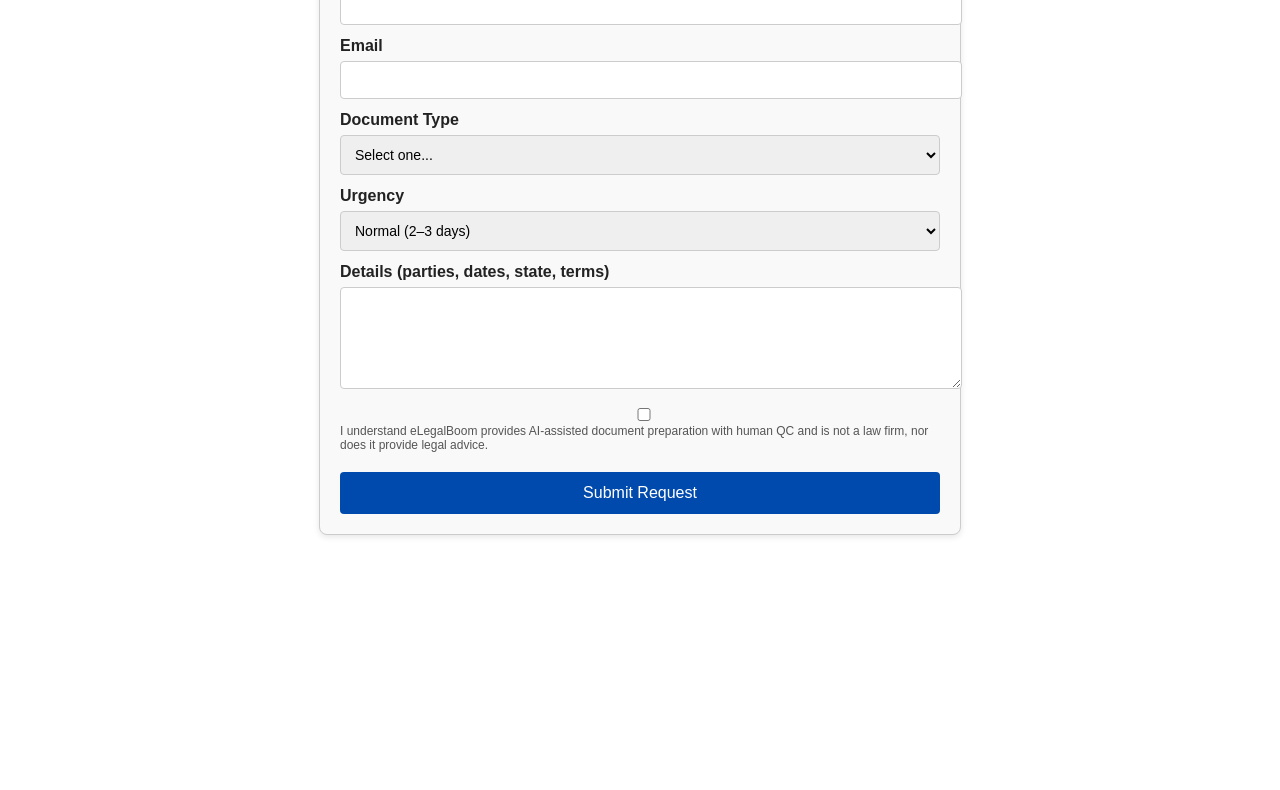
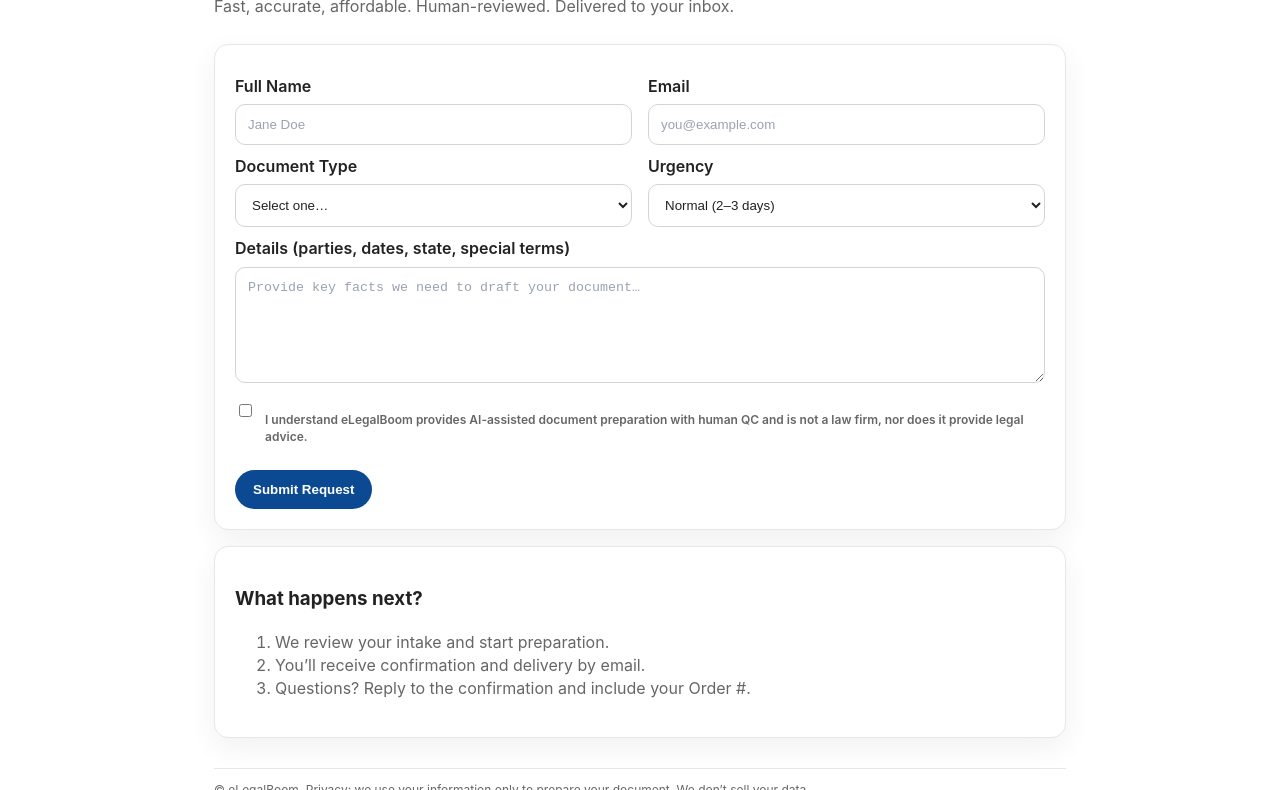
Before and after one commit to Lean4me2025/elegalboom_first_layout, a plain HTML site: page index.html in a window 1280 px wide. Shown: the part 192-982 px from the top of the page. Before the commit the page ends 800 px from the top, so only its background shows below. Drawn offline with Linux system fonts and the light colour scheme.

Commit message:
Add files via upload

```diff
--- a/index.html
+++ b/index.html
@@ -1,118 +1,167 @@
-<!DOCTYPE html>
+<!doctype html>
 <html lang="en">
 <head>
-  <meta charset="UTF-8">
-  <meta name="viewport" content="width=device-width, initial-scale=1.0">
+  <meta charset="utf-8" />
+  <meta name="viewport" content="width=device-width, initial-scale=1" />
   <title>eLegalBoom — Request Your Document</title>
   <style>
-    :root {
-      --bg: #ffffff;
-      --panel: #f9f9f9;
-      --text: #222222;
-      --accent: #004aad;
-      --border: #cccccc;
+    :root{
+      --bg:#ffffff; --beige:#f8f4ec; --text:#222222; --muted:#666666;
+      --panel:#ffffff; --panel-border:#e5e7eb; --field-border:#d1d5db;
+      --placeholder:#9aa3b2; --accent:#0b4a92; --accent-hover:#083a73;
+      --shadow:0 10px 30px rgba(0,0,0,.06);
     }
-
-    body {
-      font-family: Arial, sans-serif;
-      background: var(--bg);
-      color: var(--text);
-      margin: 0;
-      padding: 0;
+    *{box-sizing:border-box}
+    html,body{margin:0;background:var(--bg);color:var(--text);font:16px/1.45 Inter,system-ui,-apple-system,Segoe UI,Roboto,Helvetica,Arial,sans-serif}
+    .topbar{background:var(--bg);border-bottom:3px solid var(--beige)}
+    .container{max-width:900px;margin:0 auto;padding:24px}
+    .badge{display:inline-block;font-size:12px;color:var(--muted);background:#fafafa;border:1px solid #ececec;padding:6px 10px;border-radius:999px}
+    .hero{padding:28px 0 10px}
+    .hero h1{margin:0 0 6px 0;font-size:32px}
+    .hero p{margin:0;color:var(--muted)}
+    .card{background:var(--panel);border:1px solid var(--panel-border);border-radius:14px;padding:20px;margin:16px 0;box-shadow:var(--shadow)}
+    label{display:block;font-weight:600;margin:10px 0 6px}
+    input[type=text],input[type=email],select,textarea{
+      width:100%;padding:12px;border:1px solid var(--field-border);border-radius:10px;background:#fff;color:var(--text)
     }
-
-    .container {
-      max-width: 600px;
-      margin: 40px auto;
-      padding: 20px;
-      background: var(--panel);
-      border: 1px solid var(--border);
-      border-radius: 8px;
-      box-shadow: 0 2px 6px rgba(0,0,0,0.1);
-    }
-
-    h1 {
-      font-size: 24px;
-      margin-bottom: 10px;
-    }
-
-    label {
-      font-weight: bold;
-      display: block;
-      margin: 12px 0 6px;
-    }
-
-    input, select, textarea {
-      width: 100%;
-      padding: 10px;
-      border: 1px solid var(--border);
-      border-radius: 4px;
-      font-size: 14px;
-    }
-
-    textarea {
-      resize: vertical;
-      height: 80px;
-    }
-
-    button {
-      margin-top: 20px;
-      width: 100%;
-      padding: 12px;
-      background: var(--accent);
-      color: #fff;
-      border: none;
-      border-radius: 4px;
-      font-size: 16px;
-      cursor: pointer;
-    }
-
-    button:hover {
-      background: #00327a;
-    }
-
-    .disclaimer {
-      font-size: 12px;
-      color: #555;
-      margin-top: 12px;
-    }
+    input::placeholder,textarea::placeholder{color:var(--placeholder)}
+    .grid{display:grid;grid-template-columns:1fr 1fr;gap:16px}
+    @media (max-width:720px){.grid{grid-template-columns:1fr}}
+    .checkbox{display:flex;gap:10px;align-items:flex-start;color:var(--muted)}
+    .btn{background:var(--accent);color:#fff;border:none;border-radius:999px;padding:12px 18px;font-weight:700;cursor:pointer}
+    .btn:hover{background:var(--accent-hover)}
+    .muted{color:var(--muted)}
+    .small{font-size:12px}
+    .footer{margin-top:30px;border-top:1px solid var(--panel-border);padding-top:12px;color:var(--muted)}
   </style>
 </head>
 <body>
-  <div class="container">
-    <h1>Request Your Document</h1>
-    <p>Fast, accurate, affordable. Human-reviewed. Delivered to your inbox.</p>
+  <div class="topbar">
+    <div class="container">
+      <span class="badge">AI-powered document prep — <strong>Not a law firm</strong></span>
+    </div>
+  </div>
 
-    <form id="requestForm" method="POST" action="https://script.google.com/macros/s/AKfycbxirMiGTQ0QmUGLUxCcuSX1_qasnfRxBL1ycs08z-LTmF9CxgHeivGrVqGi2D_MuRpt/exec">
-      <label for="name">Full Name</label>
-      <input type="text" name="name" id="name" required>
+  <main class="container">
+    <section class="hero">
+      <h1>Request Your Document</h1>
+      <p class="muted">Fast, accurate, affordable. Human-reviewed. Delivered to your inbox.</p>
+    </section>
 
-      <label for="email">Email</label>
-      <input type="email" name="email" id="email" required>
+    <section class="card">
+      <form id="requestForm" autocomplete="on">
+        <div class="grid">
+          <div>
+            <label for="name">Full Name</label>
+            <input id="name" type="text" placeholder="Jane Doe" required />
+          </div>
+          <div>
+            <label for="email">Email</label>
+            <input id="email" type="email" placeholder="you@example.com" required />
+          </div>
+        </div>
 
-      <label for="doc_type">Document Type</label>
-      <select name="doc_type" id="doc_type" required>
-        <option value="">Select one...</option>
-        <option value="LLC">LLC Formation</option>
-        <option value="Partnership">Partnership Agreement</option>
-        <option value="NDA">Non-Disclosure Agreement</option>
-      </select>
+        <div class="grid">
+          <div>
+            <label for="docType">Document Type</label>
+            <select id="docType" required>
+              <option value="" disabled selected>Select one…</option>
+              <option>LLC Operating Agreement</option>
+              <option>Partnership Agreement</option>
+              <option>NDA / Confidentiality Agreement</option>
+              <option>Copyright Filing</option>
+              <option>Trademark Filing</option>
+              <option>Custom / Other</option>
+            </select>
+          </div>
+          <div>
+            <label for="urgency">Urgency</label>
+            <select id="urgency" required>
+              <option value="Normal (2–3 days)">Normal (2–3 days)</option>
+              <option value="Rush (24 hours)">Rush (24 hours)</option>
+            </select>
+          </div>
+        </div>
 
-      <label for="urgency">Urgency</label>
-      <select name="urgency" id="urgency">
-        <option value="Normal">Normal (2–3 days)</option>
-        <option value="Rush">Rush (24 hours)</option>
-      </select>
+        <label for="details">Details (parties, dates, state, special terms)</label>
+        <textarea id="details" rows="6" placeholder="Provide key facts we need to draft your document…" required></textarea>
 
-      <label for="details">Details (parties, dates, state, terms)</label>
-      <textarea name="details" id="details"></textarea>
+        <input type="hidden" id="orderId" />
+        <input type="hidden" id="stripeSessionId" />
 
-      <div class="disclaimer">
-        <input type="checkbox" required> I understand eLegalBoom provides AI-assisted document preparation with human QC and is not a law firm, nor does it provide legal advice.
-      </div>
+        <div class="checkbox" style="margin:12px 0 18px">
+          <input id="ack" type="checkbox" required />
+          <label for="ack" class="muted small">
+            I understand eLegalBoom provides AI-assisted document preparation with human QC and is not a law firm, nor does it provide legal advice.
+          </label>
+        </div>
 
-      <button type="submit">Submit Request</button>
-    </form>
-  </div>
+        <button class="btn" type="submit">Submit Request</button>
+      </form>
+    </section>
+
+    <section class="card">
+      <h3>What happens next?</h3>
+      <ol class="muted">
+        <li>We review your intake and start preparation.</li>
+        <li>You’ll receive confirmation and delivery by email.</li>
+        <li>Questions? Reply to the confirmation and include your Order #.</li>
+      </ol>
+    </section>
+
+    <div class="footer small">
+      <div>© eLegalBoom. Privacy: we use your information only to prepare your document. We don’t sell your data.</div>
+    </div>
+  </main>
+
+  <script>
+    function genOrderId(){
+      const y = new Date().getFullYear();
+      const r = Math.floor(100000 + Math.random()*900000);
+      return `ELB-${y}-${r}`;
+    }
+    function qp(name){ return new URLSearchParams(location.search).get(name) || ""; }
+
+    (function boot(){
+      const presetDoc = qp('doc');
+      if(presetDoc){
+        const sel = document.getElementById('docType');
+        let matched = false;
+        for (const o of sel.options){ if(o.text === presetDoc){ o.selected = true; matched = true; break; } }
+        if(!matched){ sel.value = "Custom / Other"; document.getElementById('details').value = `[Requested: ${presetDoc}] `; }
+      }
+      document.getElementById('orderId').value = genOrderId();
+      document.getElementById('stripeSessionId').value = qp('sid');
+    })();
+
+    document.getElementById("requestForm").addEventListener("submit", async (e) => {
+      e.preventDefault();
+
+      const payload = {
+        order_id: document.getElementById('orderId').value,
+        stripe_session_id: document.getElementById('stripeSessionId').value,
+        name: document.getElementById('name').value.trim(),
+        email: document.getElementById('email').value.trim(),
+        doc_type: document.getElementById('docType').value,
+        urgency: document.getElementById('urgency').value,
+        details: document.getElementById('details').value.trim()
+      };
+
+      const WEBHOOK = "https://script.google.com/macros/s/AKfycbzi97Mkld1q6vS4b3SRnOWyEGn9D-svMbn2I0glwq-SQQiON-bx1_gJGyXnFP4fDWU/exec";
+
+      try{
+        await fetch(WEBHOOK, {
+          method: "POST",
+          headers: { "Content-Type": "application/json" },
+          body: JSON.stringify(payload)
+        });
+      } catch(err){
+        console.error("Webhook error", err);
+      }
+
+      const q = new URLSearchParams({ order: payload.order_id });
+      window.location.href = `success.html?${q.toString()}`;
+    });
+  </script>
 </body>
 </html>
```
